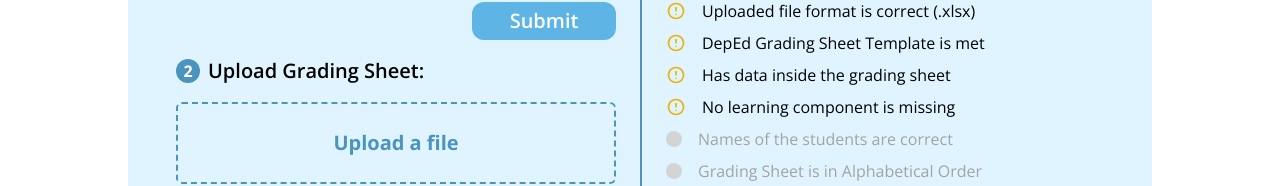
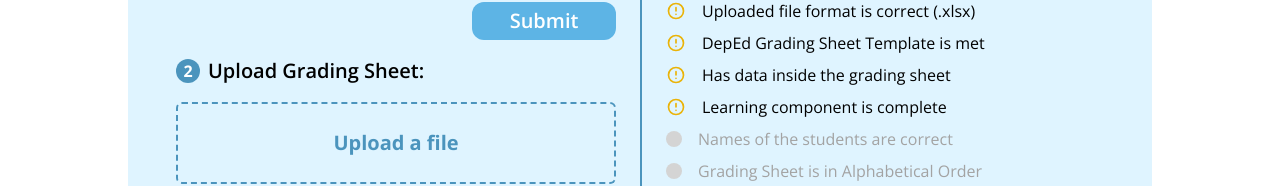
Before and after one commit to Polaf05/spes_capstone, a Next.js app: page /getting-started in a window 1280 px wide. Shown: the part 370-556 px from the top of the page. Built offline with nearby package versions, Linux system fonts and the light colour scheme.

Commit message:
semantics fix

```diff
--- a/pages/getting-started.tsx
+++ b/pages/getting-started.tsx
@@ -492,7 +492,7 @@ const gettingStarted = (user: any) => {
     "Uploaded file format is correct (.xlsx)",
     "DepEd Grading Sheet Template is met",
     "Has data inside the grading sheet",
-    "No learning component is missing",
+    "Learning component is complete",
     "Names of the students are correct",
     "Grading Sheet is in Alphabetical Order",
     "Complete data",
```
